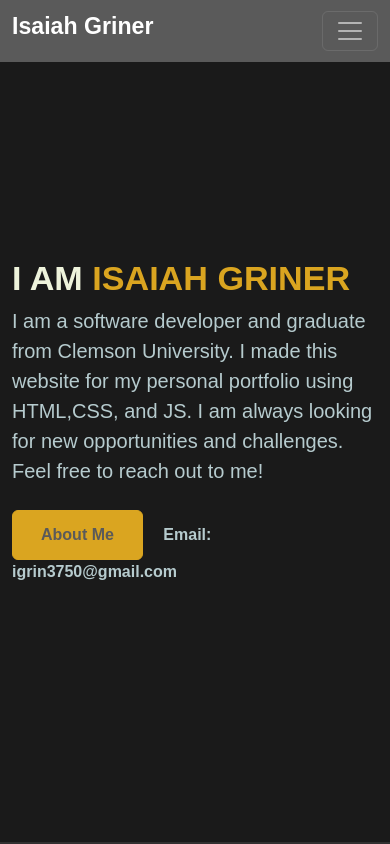
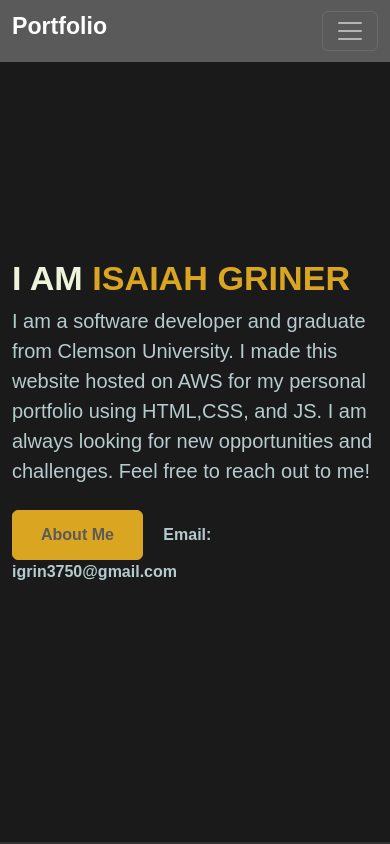
Before and after one commit to igriner/Website, a plain HTML site: page index.html in a window 390 px wide. Shown: the top 844 px of the page. Drawn offline with Linux system fonts and the light colour scheme; a web font is replaced by a local one.

Commit message:
Updated bio

```diff
--- a/index.html
+++ b/index.html
@@ -23,7 +23,7 @@
     <nav class="navbar navbar-expand-lg navbar-dark fixed-top">
         <div class="container flex-lg-column">
             <a class="navbar-brand mx-lg-auto mb-lg-4" href="#">
-                <span class="h3 fw-bold d-block d-lg-none">Isaiah Griner</span>
+                <span class="h3 fw-bold d-block d-lg-none">Portfolio</span>
                 <img src="./assets/images/person.jpg" class="d-none d-lg-block rounded-circle" alt="">
             </a>
             <button class="navbar-toggler" type="button" data-bs-toggle="collapse" data-bs-target="#navbarNav" aria-controls="navbarNav" aria-expanded="false" aria-label="Toggle navigation">
@@ -60,7 +60,7 @@
                         <h1 class="display-4 fw-bold" data-aos="fade-up">I AM <span class="text-brand">ISAIAH GRINER
                                 </span></h1>
                         <p class="lead mt-2 mb-4" data-aos="fade-up" data-aos-delay="300">I am a software developer and graduate from Clemson University.
-                            I made this website for my personal portfolio using HTML,CSS, and JS. I am always looking for new opportunities and challenges. Feel free to reach out to me!
+                            I made this website hosted on AWS for my personal portfolio using HTML,CSS, and JS. I am always looking for new opportunities and challenges. Feel free to reach out to me!
                         </p>
                         <p class="lead mt-2 mb-4" data-aos="fade-up" data-aos-delay="300"></p>
                         <div data-aos="fade-up" data-aos-delay="600">
```
